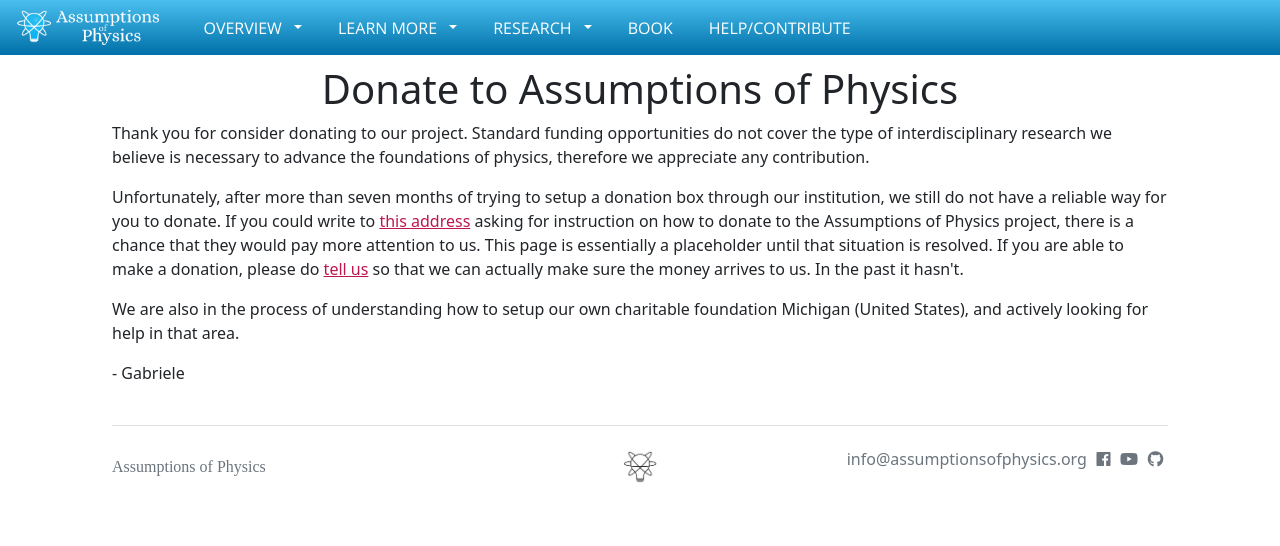
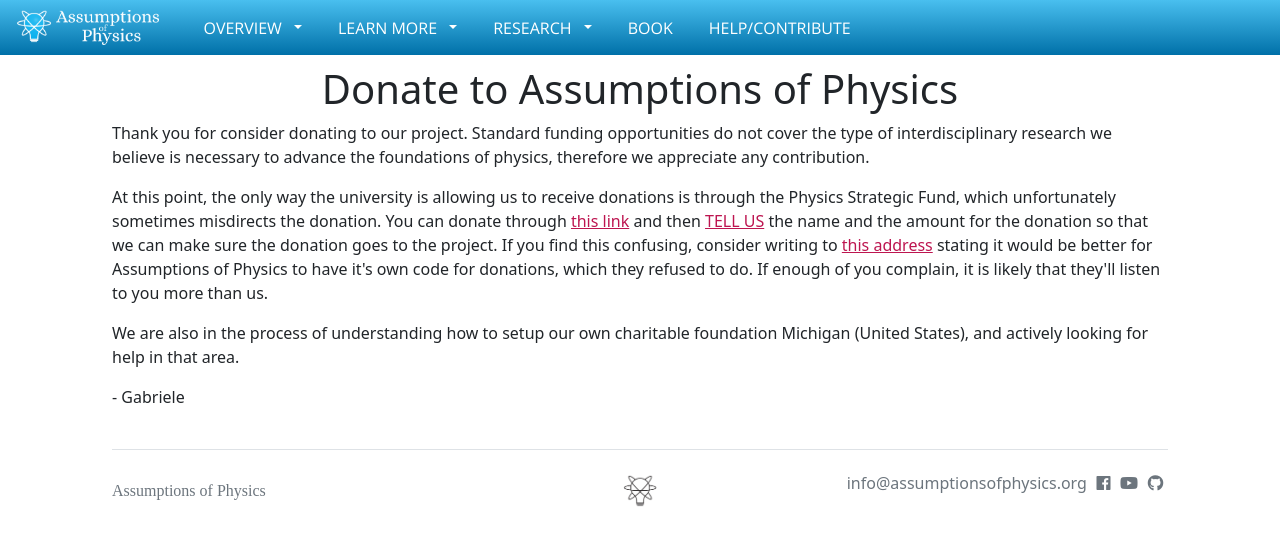
Before and after one commit to assumptionsofphysics/assumptionsofphysics.github.io, a Jekyll site: the page built from donate/index.html, in a window 1280 px wide. Shown: the top 546 px of the page. Built offline with Jekyll 4.4.1, drawn with Linux system fonts in a browser that asks for light colours; nearby versions of some CDN libraries; some web fonts are replaced.

Commit message:
Updating donate page

```diff
--- a/donate/index.html
+++ b/donate/index.html
@@ -8,7 +8,7 @@
         <p></p>
         <h1 style="text-align: center; margin-top: -30px">Donate to Assumptions of Physics</h1>
         <p>Thank you for consider donating to our project. Standard funding opportunities do not cover the type of interdisciplinary research we believe is necessary to advance the foundations of physics, therefore we appreciate any contribution.</p>
-        <p>Unfortunately, after more than seven months of trying to setup a donation box through our institution, we still do not have a reliable way for you to donate. If you could write to <a href="mailto:umgift@umich.edu">this address</a> asking for instruction on how to donate to the Assumptions of Physics project, there is a chance that they would pay more attention to us. This page is essentially a placeholder until that situation is resolved. If you are able to make a donation, please do <a href="mailto:info@assumptionsofphysics.org">tell us</a> so that we can actually make sure the money arrives to us. In the past it hasn't.</p>
+        <p>At this point, the only way the university is allowing us to receive donations is through the Physics Strategic Fund, which unfortunately sometimes misdirects the donation. You can donate through <a href="https://giving.umich.edu/basket/fund/331942/category/program-support,science-technology-engineering-and-math_science,science-technology-engineering-and-math_natural-sciences,college-of-literature,-science,-and-the-arts_physics?utm_source=LSA&utm_medium=Email&utm_campaign=SEG_PME_LSA_FY25_Mar_Assumptions_of_Physics&">this link</a> and then <a href="mailto:info@assumptionsofphysics.org">TELL US</a> the name and the amount for the donation so that we can make sure the donation goes to the project. If you find this confusing, consider writing to <a href="mailto:umgift@umich.edu">this address</a> stating it would be better for Assumptions of Physics to have it's own code for donations, which they refused to do. If enough of you complain, it is likely that they'll listen to you more than us.</p>
         <p>We are also in the process of understanding how to setup our own charitable foundation Michigan (United States), and actively looking for help in that area.</p>
         <p>- Gabriele</p>
     </div>
```
